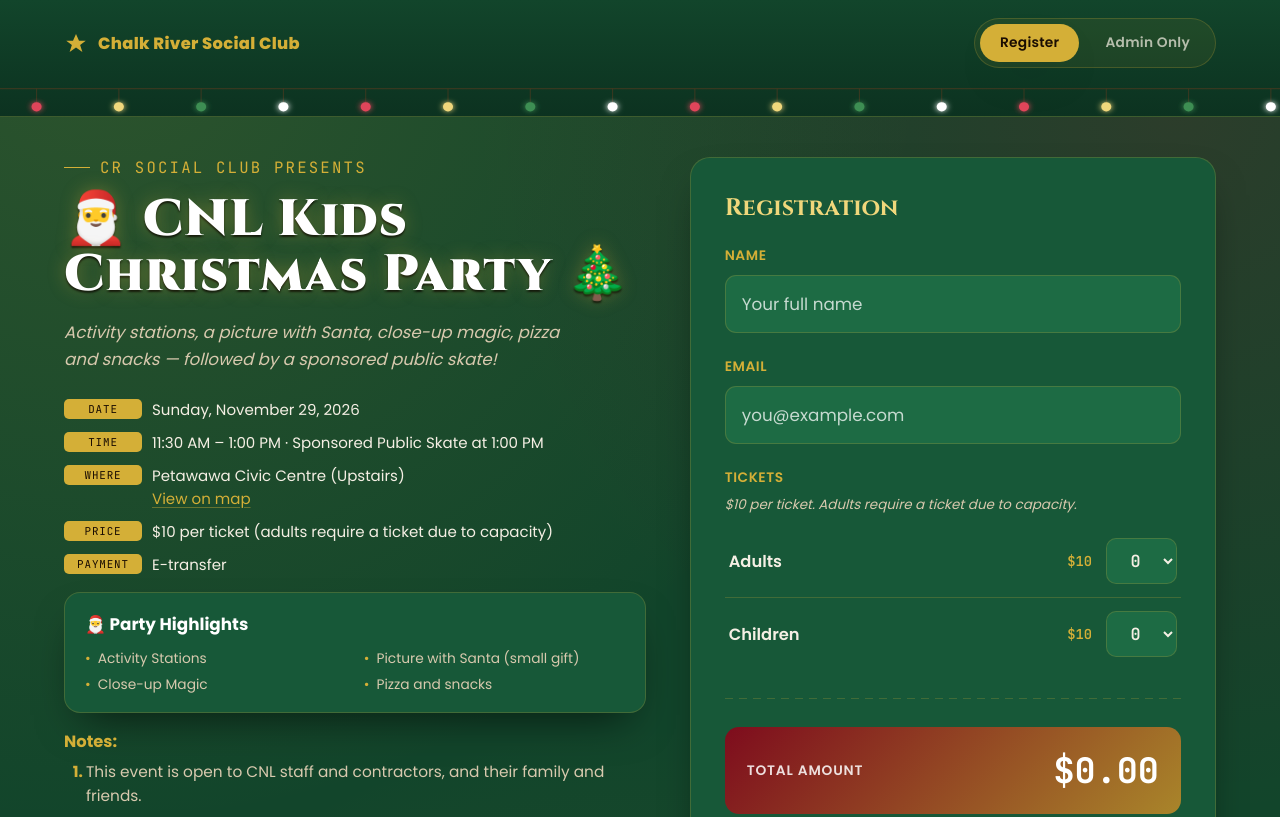
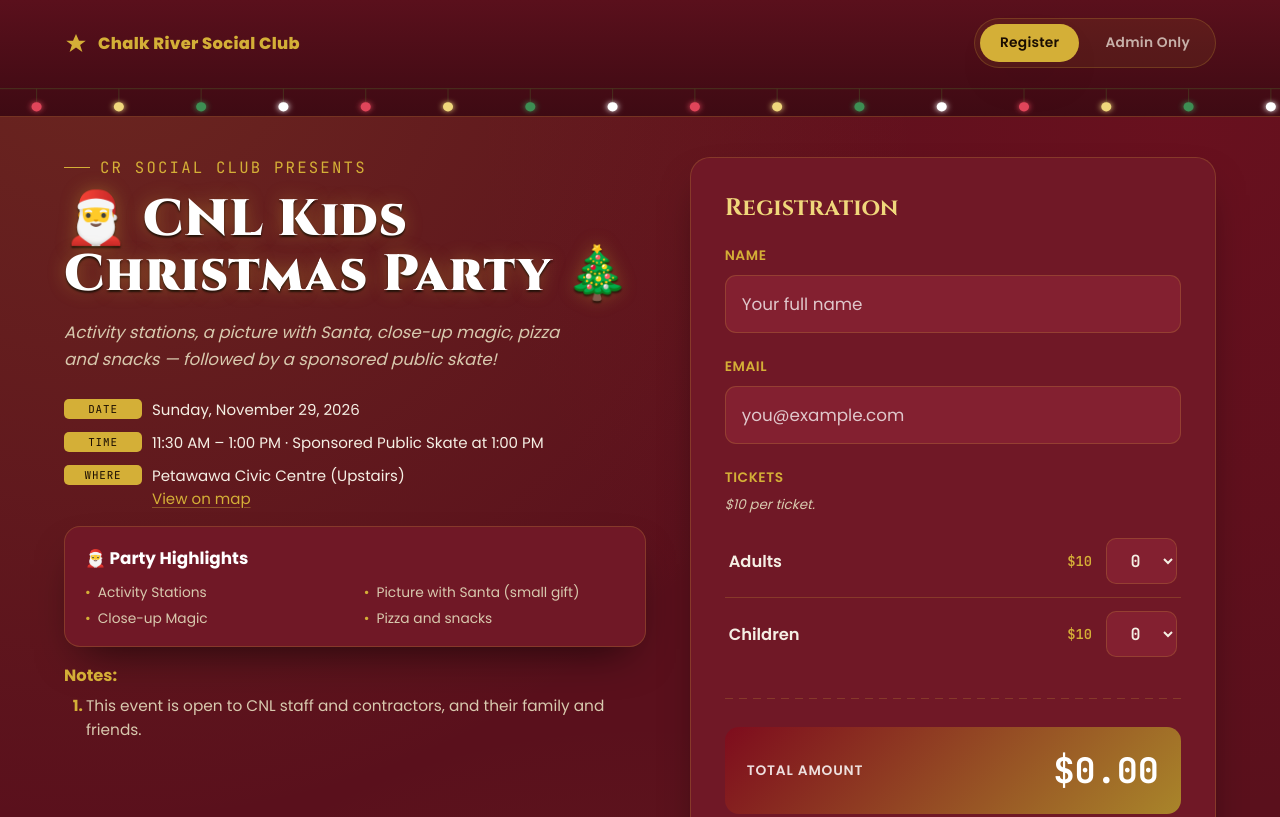
Before and after one commit to sreeyuth/crlsc, a plain HTML site: page kidsxmas/index.html in a window 1280 px wide. Shown: the top 817 px of the page. Drawn offline with nearby package versions, Linux system fonts and the light colour scheme; no server answers.

Commit message:
Add files via upload

```diff
--- a/kidsxmas/index.html
+++ b/kidsxmas/index.html
@@ -9,9 +9,9 @@
 <link href="https://fonts.googleapis.com/css2?family=Cinzel:wght@600;700;900&family=Poppins:wght@300;400;500;600;700;800&family=JetBrains+Mono:wght@400;500;600;700&display=swap" rel="stylesheet">
 <style>
   :root{
-    --bg: #12452B;
-    --panel: #175838;
-    --panel-2: #1D6B44;
+    --bg: #5A101C;
+    --panel: #701826;
+    --panel-2: #832030;
     --ink: #F5EFE4;
     --ink-soft: #D8C9AE;
     --line: rgba(212,175,55,0.22);
@@ -41,7 +41,7 @@
   h1,h2,h3{ margin:0; }
 
   /* ===== HERO / NAV ===== */
-  .hero{ background:linear-gradient(180deg, #12452B 0%, #0C3220 100%); border-bottom:1px solid var(--line); }
+  .hero{ background:linear-gradient(180deg, #5A101C 0%, #3E0A13 100%); border-bottom:1px solid var(--line); }
   nav.tabs{
     max-width:1200px; margin:0 auto; padding:18px 24px;
     display:flex; align-items:center; justify-content:space-between; gap:16px; flex-wrap:wrap;
@@ -420,8 +420,6 @@
             <span>Petawawa Civic Centre (Upstairs)<br>
             <a class="map-link" target="_blank" rel="noopener" href="https://www.google.com/maps/search/?api=1&query=Petawawa+Civic+Centre">View on map</a></span>
           </div>
-          <div class="row"><span class="tag">Price</span> $10 per ticket (adults require a ticket due to capacity)</div>
-          <div class="row"><span class="tag">Payment</span> E-transfer</div>
         </div>
 
         <div class="menu-box">
@@ -458,7 +456,7 @@
 
               <div class="field ticket-types">
                 <label>Tickets</label>
-                <p class="ticket-note">$10 per ticket. Adults require a ticket due to capacity.</p>
+                <p class="ticket-note">$10 per ticket.</p>
                 <div class="ticket-row">
                   <span class="ticket-name">Adults</span>
                   <span class="ticket-price">$10</span>
@@ -663,7 +661,7 @@
     } else if (!emailOk){
       helperText.textContent = "Add a valid email so we can reach you.";
     } else if (!partyOk){
-      helperText.textContent = "Select at least one ticket (adults need a ticket too).";
+      helperText.textContent = "Select at least one ticket.";
     } else if (!paymentOk){
       helperText.textContent = "Confirm you've sent the e-transfer above to activate submission.";
     } else {
```
